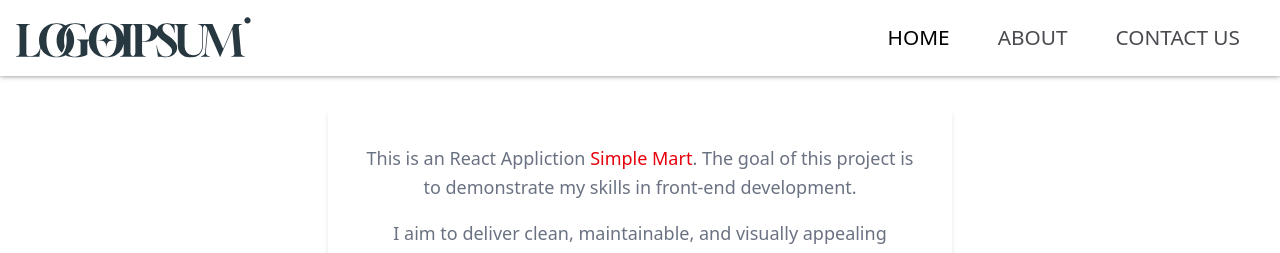
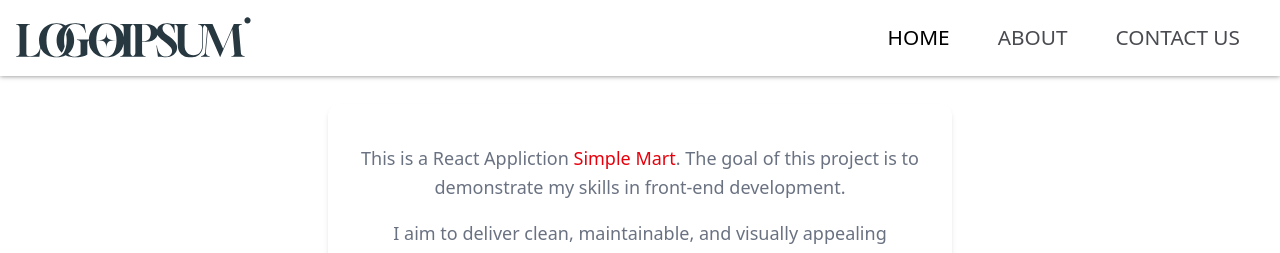
Before and after one commit to ayushsingh02/simple-plan, a React (Vite) app: page /about in a window 1280 px wide. Shown: the top 253 px of the page. Built offline with nearby package versions, Linux system fonts and the light colour scheme.

Commit message:
Update about.jsx

```diff
--- a/src/pages/about.jsx
+++ b/src/pages/about.jsx
@@ -22,7 +22,7 @@ const About = () => {
                 <div class="p-8">
 
                   <p class="mt-2 text-gray-500">
-                    This is an React Appliction{" "}
+                    This is a React Appliction{" "}
                     <span class="font-medium text-red-600">
                       Simple Mart
                     </span>
```
